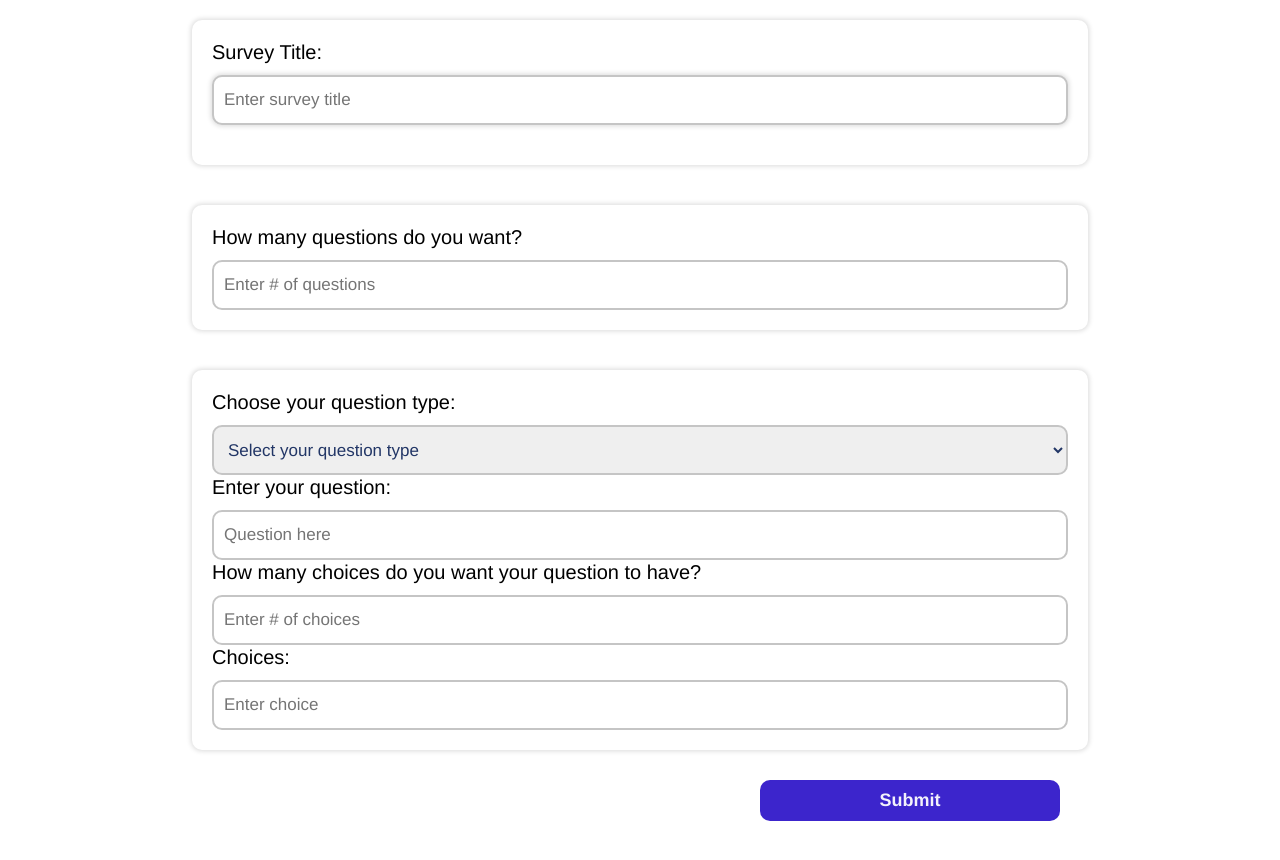
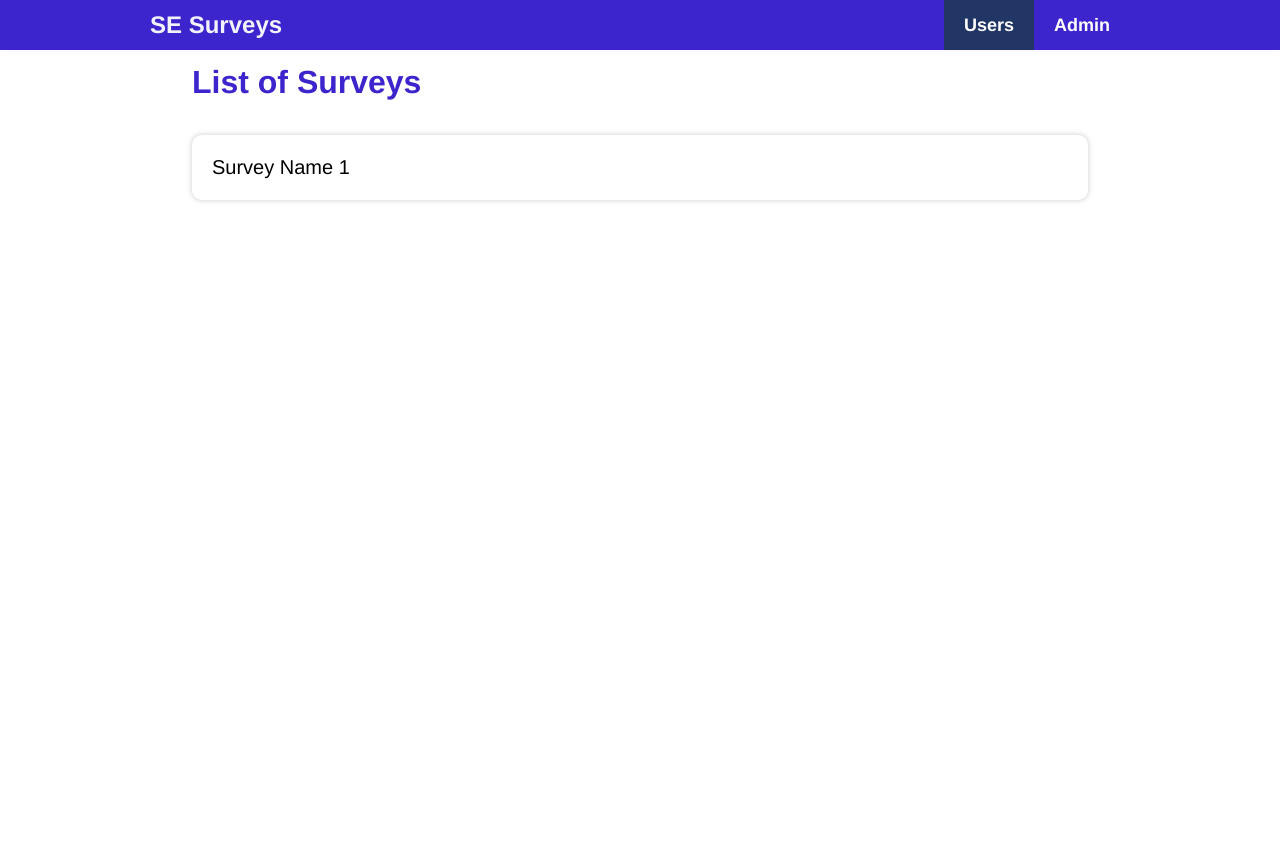
Before and after one commit to stephanelle-rachwan/Survey-Builder-FE, a React (Create React App) app: page / in a window 1280 px wide. After the commit the page ends 800 px from the top, so only its background shows below. Built offline with nearby package versions, Linux system fonts and the light colour scheme.

Commit message:
adding routing to landing page and admin sign in

```diff
--- a/src/App.js
+++ b/src/App.js
@@ -1,4 +1,5 @@
 import "./App.css";
+import { BrowserRouter, Route, Routes, Link } from "react-router-dom";
 import Nav from "./components/Nav";
 import Login from "./components/Login";
 import DisplaySurvey from "./components/DisplaySurvey";
@@ -8,14 +9,29 @@ import AddQuestions from "./components/AddQuestions";
 
 function App() {
   return (
-    <div>
-      {/* <Nav /> */}
-      {/* <Login /> */}
-      {/* <DisplaySurvey /> */}
-      {/* <SurveyQuestions /> */}
-      {/* <AddSurvey /> */}
-      <AddQuestions />
-    </div>
+    // <div>
+    //   <Nav />
+    //   <Login />
+    //   {/* <DisplaySurvey /> */}
+    //   {/* <SurveyQuestions /> */}
+    //   {/* <AddSurvey /> */}
+    //   {/* <AddQuestions /> */}
+    // </div>
+
+    <BrowserRouter>
+      <Routes>
+        <Route
+          path="/"
+          element={
+            <>
+              <Nav />
+              <DisplaySurvey />
+            </>
+          }
+        ></Route>
+        <Route path="/Login" element={<Login />}></Route>
+      </Routes>
+    </BrowserRouter>
   );
 }
 
--- a/src/components/Nav.js
+++ b/src/components/Nav.js
@@ -11,7 +11,7 @@ const Nav = () => {
           </a>
         </li>
         <li>
-          <a href="#">Admin</a>
+          <a href="/Login">Admin</a>
         </li>
       </ul>
     </nav>
```
